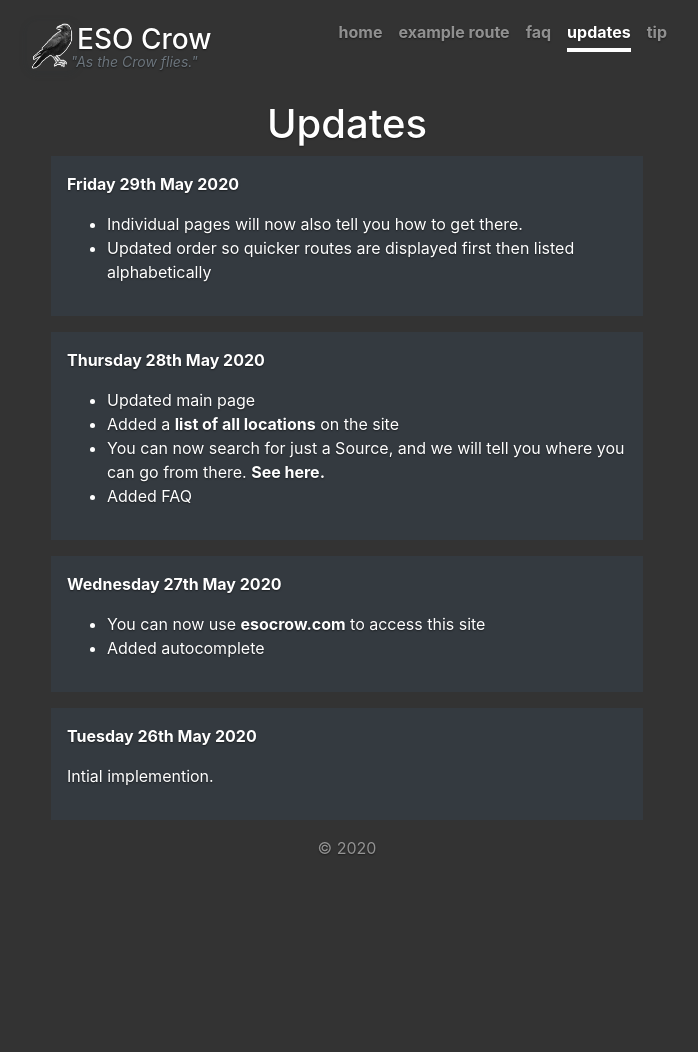
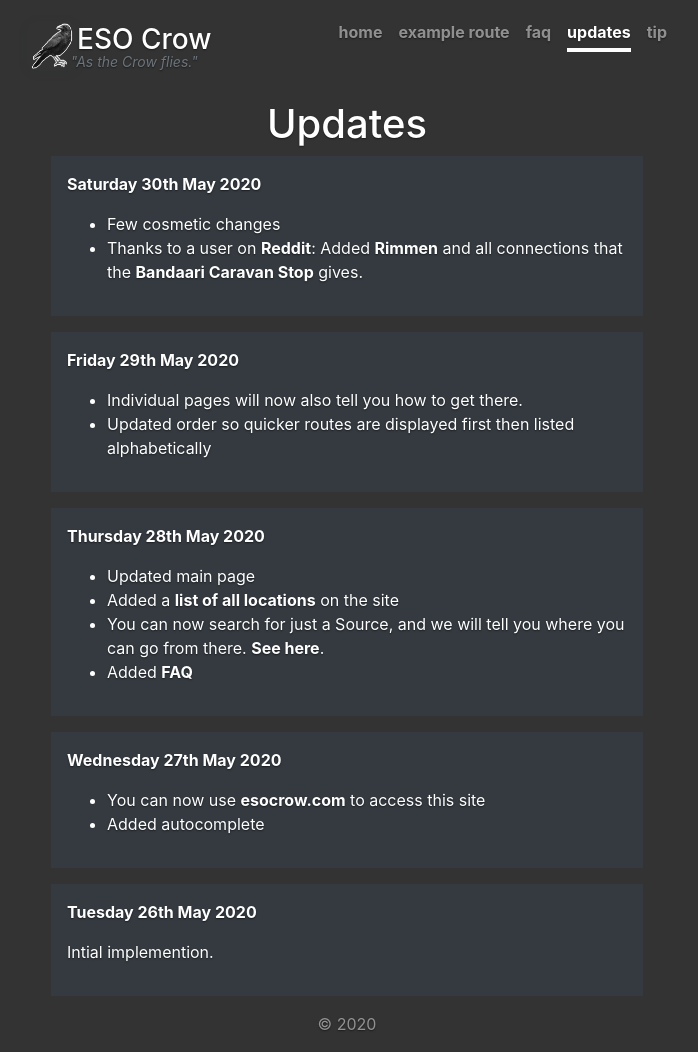
Before and after one commit to kaineyb/ESO-Crow, a Flask app: page /updates in a window 1280 px wide. Shown: the whole page, without its empty margins (293-991 px from the left). Before the commit the page ends 855 px from the top, so only its background shows below. Run offline with Flask 2, Linux system fonts and the light colour scheme; some libraries are stand-ins or nearby versions.

Commit message:
css, faq and update page

```diff
--- a/static/css/style.css
+++ b/static/css/style.css
@@ -47,3 +47,7 @@ img {
   position: relative;
   top: 5px;
 }
+
+main a {
+  font-weight: bold;
+}
--- a/templates/faq.html
+++ b/templates/faq.html
@@ -21,7 +21,7 @@
 
         <div class="bg-dark p-3 mb-3 text-left">
         <p class="font-weight-bold">Can I see a list of locations?</p>
-        <p>Sure can! Click here -><b> <a href="/locations">List of Locations</a></b></p>
+        <p>Sure can! (<a href="/locations">List of Locations</a>)</p>
         <p>Please note that I am still updating as I find new connections or places.</p>
         </div>
 
--- a/templates/updates.html
+++ b/templates/updates.html
@@ -15,6 +15,16 @@
 <h1 class="cover-heading">Updates</h1>
 
         <div class="p-3 mb-3 text-left bg-dark text-white update-list">
+        <p><span class="font-weight-bold">Saturday 30th May 2020</span>
+        <ul>
+        <li>Few cosmetic changes</li>
+        <li>Thanks to a user on <a href="https://www.reddit.com/r/elderscrollsonline/comments/gt27jg/media_created_a_website_to_help_travel_in_tamriel/">Reddit</a>: Added <a href="/Rimmen">Rimmen</a> and all connections that the <a href="https://en.uesp.net/wiki/Online:Baandari_Caravan_Stop">Bandaari Caravan Stop</a> gives.</li>
+        </ul>
+        </div>
+
+
+
+        <div class="p-3 mb-3 text-left bg-dark text-white update-list">
         <p><span class="font-weight-bold">Friday 29th May 2020</span>
         <ul>
         <li>Individual pages will now also tell you how to get there.</li>
@@ -26,8 +36,8 @@
         <p><span class="font-weight-bold">Thursday 28th May 2020</span>
         <ul>
         <li>Updated main page</li>
-        <li>Added a <b><a href="/locations">list of all locations</a></b> on the site</li>
-        <li>You can now search for just a Source, and we will tell you where you can go from there. <b><a href="/Vivec">See here</a>.</b></li>
+        <li>Added a <a href="/locations">list of all locations</a> on the site</li>
+        <li>You can now search for just a Source, and we will tell you where you can go from there. <a href="/Vivec">See here</a>.</li>
         <li>Added <a href="/faq">FAQ</a></li>
         </ul>
         </div>
```
